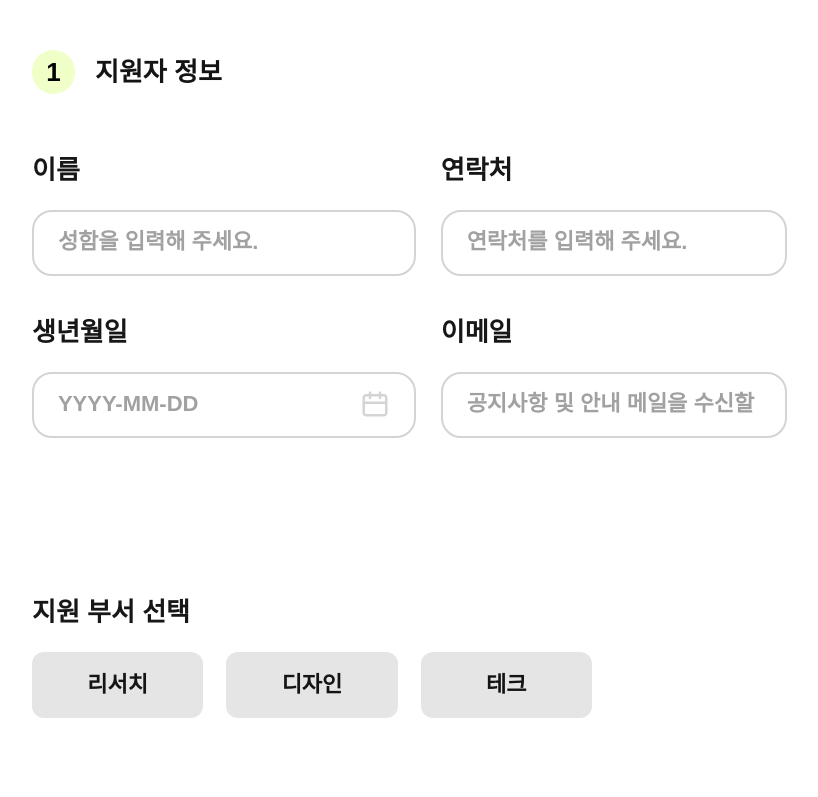
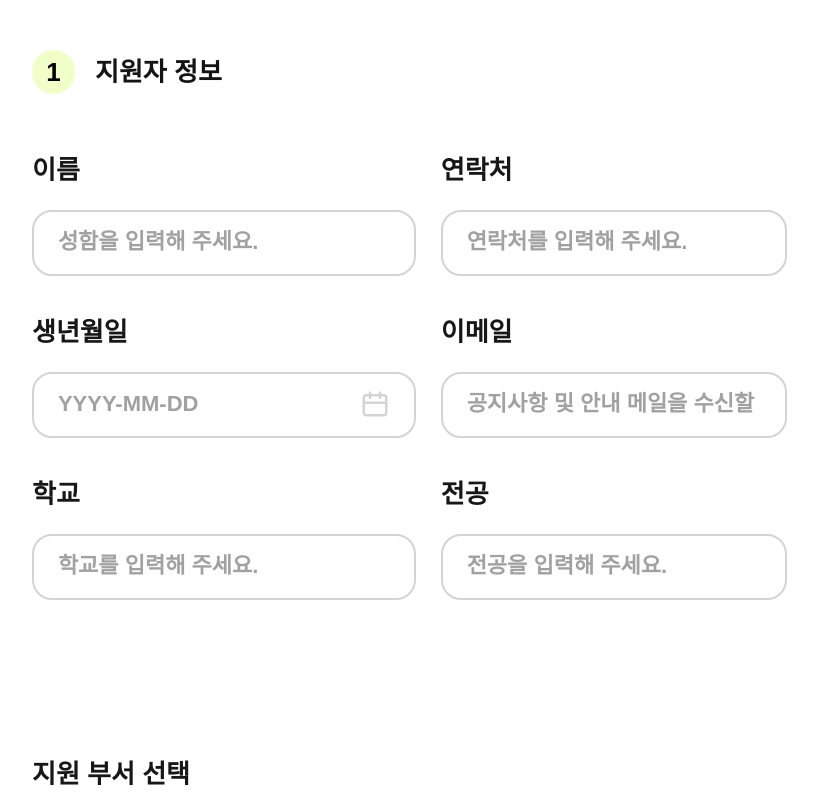
Before and after one commit to SDP1617-Web/SDP1617-Web-FRONT, a Next.js app: page /apply in a window 1280 px wide. Shown: the part 426-1223 px from the top of the page, without its empty margins (328-1146 px from the left). Built offline with nearby package versions, Linux system fonts and the light colour scheme; a web font is replaced by a local one.

Commit message:
feat: 개인정보 필드 추가

```diff
--- a/src/components/apply/ApplyForm.tsx
+++ b/src/components/apply/ApplyForm.tsx
@@ -144,6 +144,18 @@ const ApplyForm = () => {
                 onChange={(e) => setBirthDate(formatDate(e.target.value))}
               />
             </div>
+            {/* 지원자 학교 */}
+            <div className="flex flex-col gap-y-[16px]">
+              <h3 className="h3 flex justify-items-start font-semibold">
+                {APPLY_UNIVERSITY}
+              </h3>
+              {/* Input Component */}
+              <BaseInput
+                placeholder={PLACE_HOLDER.UNIVERSITY}
+                value={university}
+                onChange={(e) => setUniversity(e.target.value)}
+              />
+            </div>
           </div>
           <div className="flex w-auto flex-1 flex-col gap-y-[32px]">
             {/* 지원자 연락처 */}
@@ -169,6 +181,18 @@ const ApplyForm = () => {
                 placeholder={PLACE_HOLDER.EMAIL}
                 value={email}
                 onChange={(e) => setEmail(e.target.value)}
+              />
+            </div>
+            {/* 지원자 전공 */}
+            <div className="flex flex-col gap-y-[16px]">
+              <h3 className="h3 flex justify-items-start font-semibold">
+                {APPLY_MAJOR}
+              </h3>
+              {/* Input Component */}
+              <BaseInput
+                placeholder={PLACE_HOLDER.MAJOR}
+                value={major}
+                onChange={(e) => setMajor(e.target.value)}
               />
             </div>
           </div>
@@ -413,14 +437,18 @@ const ApplyForm = () => {
 const APPLY_INFORMATION = '지원자 정보'
 const APPLY_NAME = '이름'
 const APPLY_BIRTH = '생년월일'
+const APPLY_UNIVERSITY = '학교'
 const APPLY_CONTACT = '연락처'
 const APPLY_EMAIL = '이메일'
+const APPLY_MAJOR = '전공'
 
 const PLACE_HOLDER = {
   NAME: '성함을 입력해 주세요.',
   CONTACT: '연락처를 입력해 주세요.',
   BIRTH: 'YYYY-MM-DD',
   EMAIL: '공지사항 및 안내 메일을 수신할 이메일 주소',
+  UNIVERSITY: '학교를 입력해 주세요.',
+  MAJOR: '전공을 입력해 주세요.',
 }
 
 const APPLY_TEAM = '지원 부서 선택'
```
